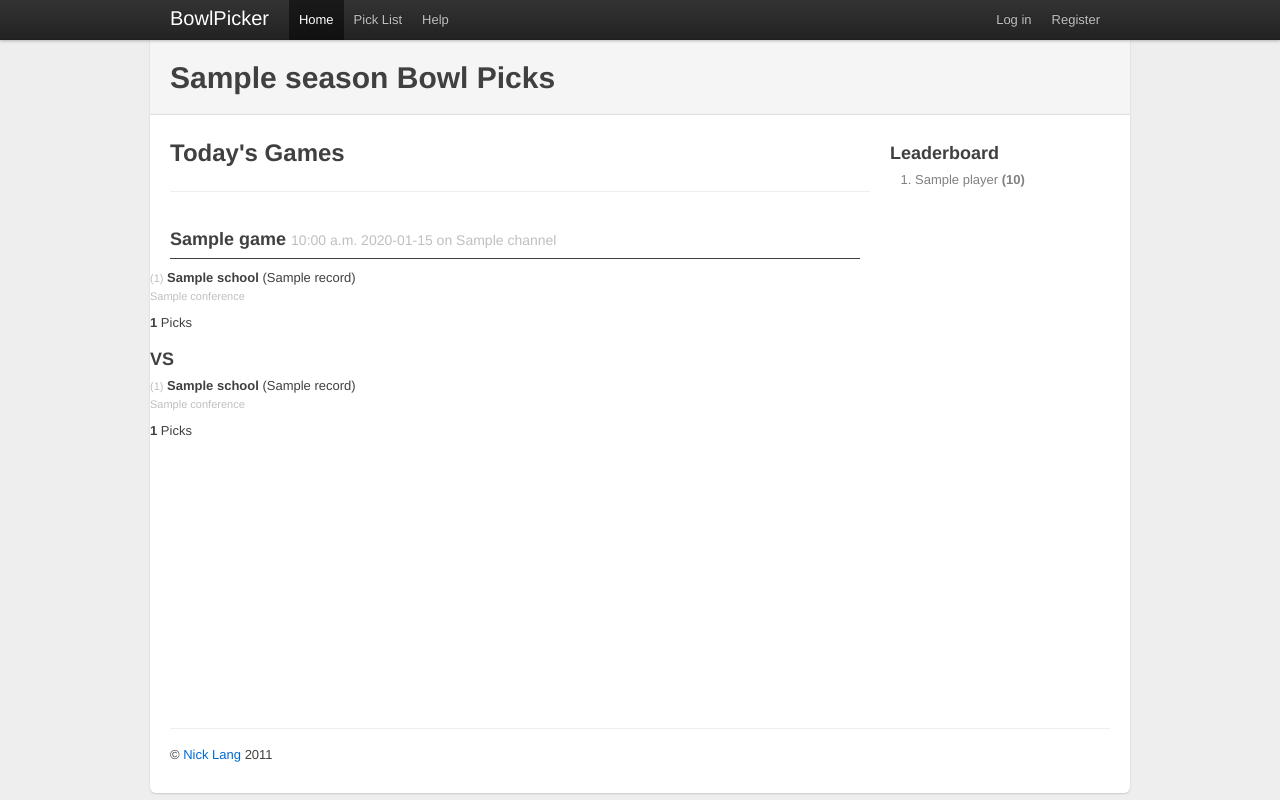
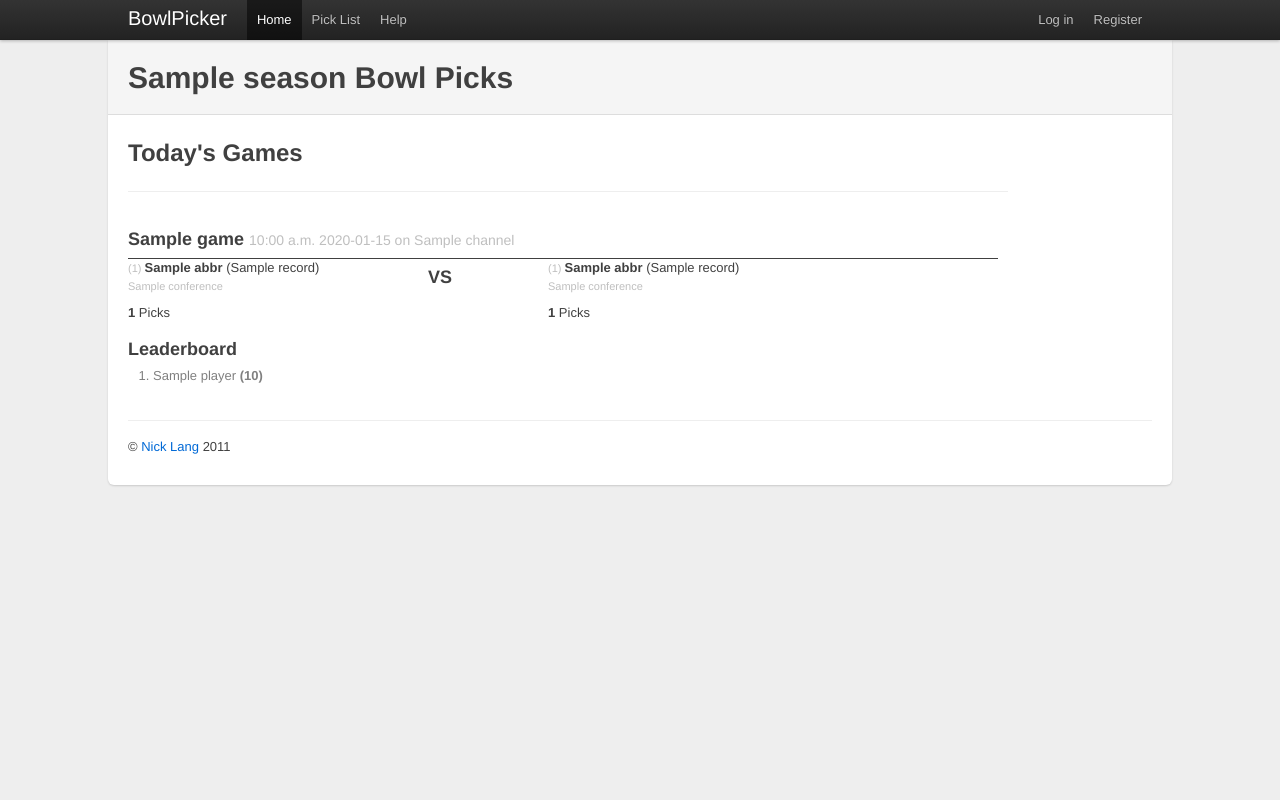
Before and after one commit to fxdgear/bowlpicks, a Django app: template templates/homepage.html in a window 1280 px wide. Run offline with Django 3.2, Linux system fonts and the light colour scheme; the template is opened without the code that fills it: most values are stand-ins (such as "Sample title", 1, 10 or a date in 2020).

Commit message:
fixing homepage

```diff
--- a/site_media/css/style.css
+++ b/site_media/css/style.css
@@ -9,8 +9,9 @@ body {
   text-align: center; /* center align it with the container */
 }
 .container {
-  width: 940px; /* downsize our container to make the content feel a bit tighter and more cohesive. NOTE: this removes two full columns from the grid, meaning you only go to 14 columns and not 16. */
+  width: 80%; /* downsize our container to make the content feel a bit tighter and more cohesive. NOTE: this removes two full columns from the grid, meaning you only go to 14 columns and not 16. */
 }
+
 
 /* The white background content wrapper */
 .content {
--- a/templates/homepage.html
+++ b/templates/homepage.html
@@ -9,33 +9,39 @@
 
 {% block content %}
   <div class="row">
-    <div class="span12">
+    <div class="span15">
       <h2>Today's Games</h2>
       <hr/>
       <div class="row">
-        <div class="span12">
+        <div class="span15">
         {% if todays_games %}
           {% for game in todays_games %}
             <div class="game-title">
               <h3>{{ game.name }} <small>{{ game.date|date:"g:i a" }} {{ game.get_timezome_display }} on {{ game.channel }}</small></h3>
             </div>
             <div class="row">
-              <div class="game-detail">
-                <div class="span" id="home-team">
-                  <p><small>({{ game.home_team.rank }})</small> <strong>{{ game.home_team.school }}</strong> ({{ game.home_team.record }})</br>
+                <div class="span5" id="home-team">
+                  <p><small>
+                    {% if home_team.rank %}
+                      ({{ game.home_team.rank }})
+                    {% endif %}
+                    </small> <strong>{{ game.home_team.school.abbr }}</strong> ({{ game.home_team.record }})</br>
                   <small>{{ game.home_team.school.conference }}</small></p>
                   <p>{% if game.winner_home %}&#x2605; {% endif %}<strong>{{ game.home_picks.count }}</strong> Picks</p>
                 </div>
-                <div class="span">
+                <div class="span2">
                   <h3>VS</h3>
                 </div>
-                <div class="span" id="away-team">
-                  <p><small>({{ game.away_team.rank }})</small> <strong>{{ game.away_team.school }}</strong> ({{ game.away_team.record }})</br>
+                <div class="span5" id="away-team">
+                  <p><small>
+                    {% if away_team.rank %}
+                      ({{ game.away_team.rank }})
+                    {% endif %}
+                    </small> <strong>{{ game.away_team.school.abbr }}</strong> ({{ game.away_team.record }})</br>
                   <small>{{ game.away_team.school.conference }}</small></p>
                   <p>{% if game.winner_away %}&#x2605; {% endif %}<strong>{{ game.away_picks.count }}</strong> Picks</p>
                 </div>
               </div>
-            </div>
           {% endfor %}
         {% else %}
         <h2>No games today! :(</h2>
@@ -44,7 +50,7 @@
       </div>
     </div> <!-- end span12 -->
 
-    <div class="span">
+    <div class="span3">
       <h3>Leaderboard</h3>
       <ol>
         {% for points, player in season.leaders %}
```
Also changed, not shown: bowlpicks/core/models.py (+6 -2 lines).
